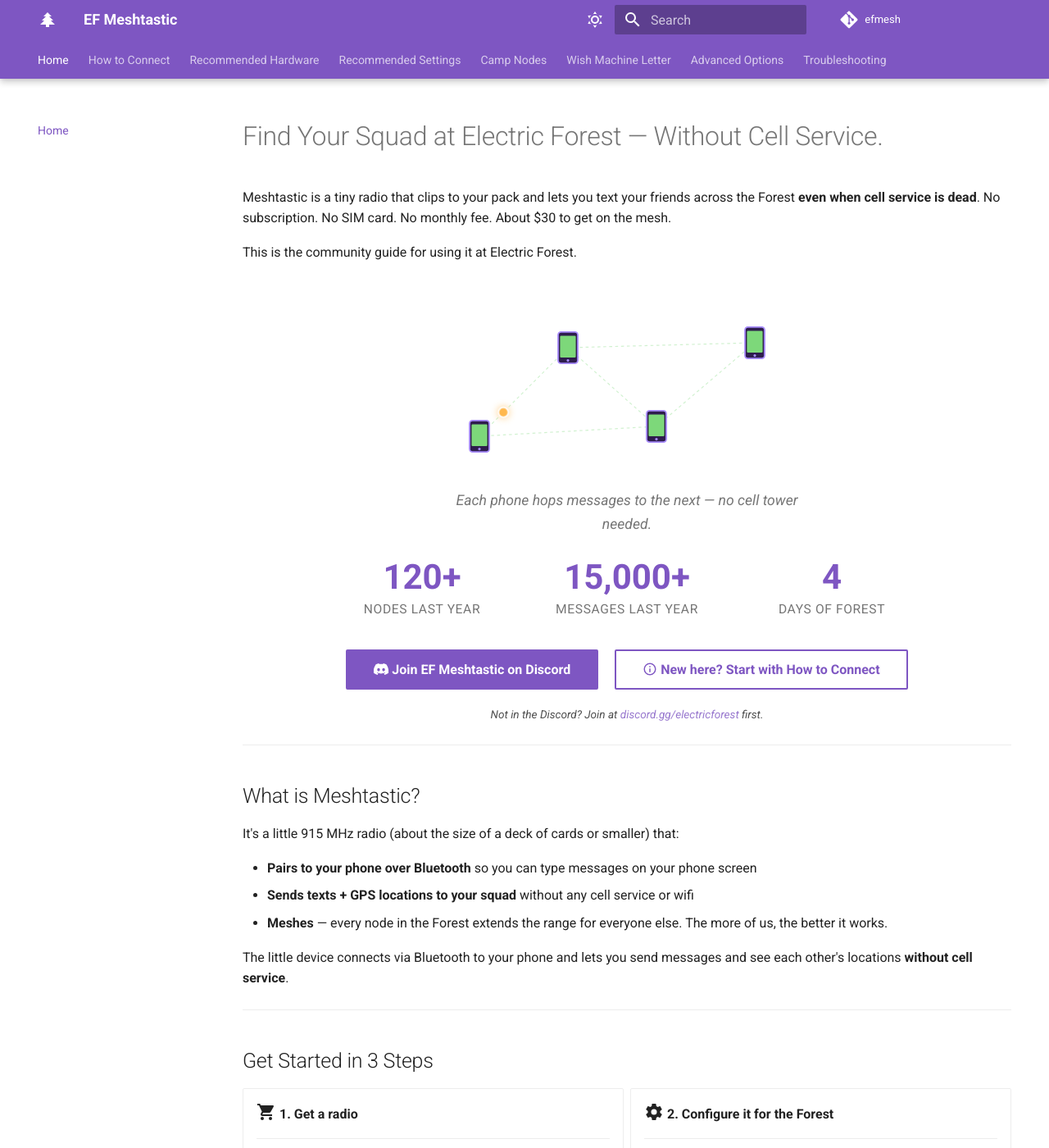
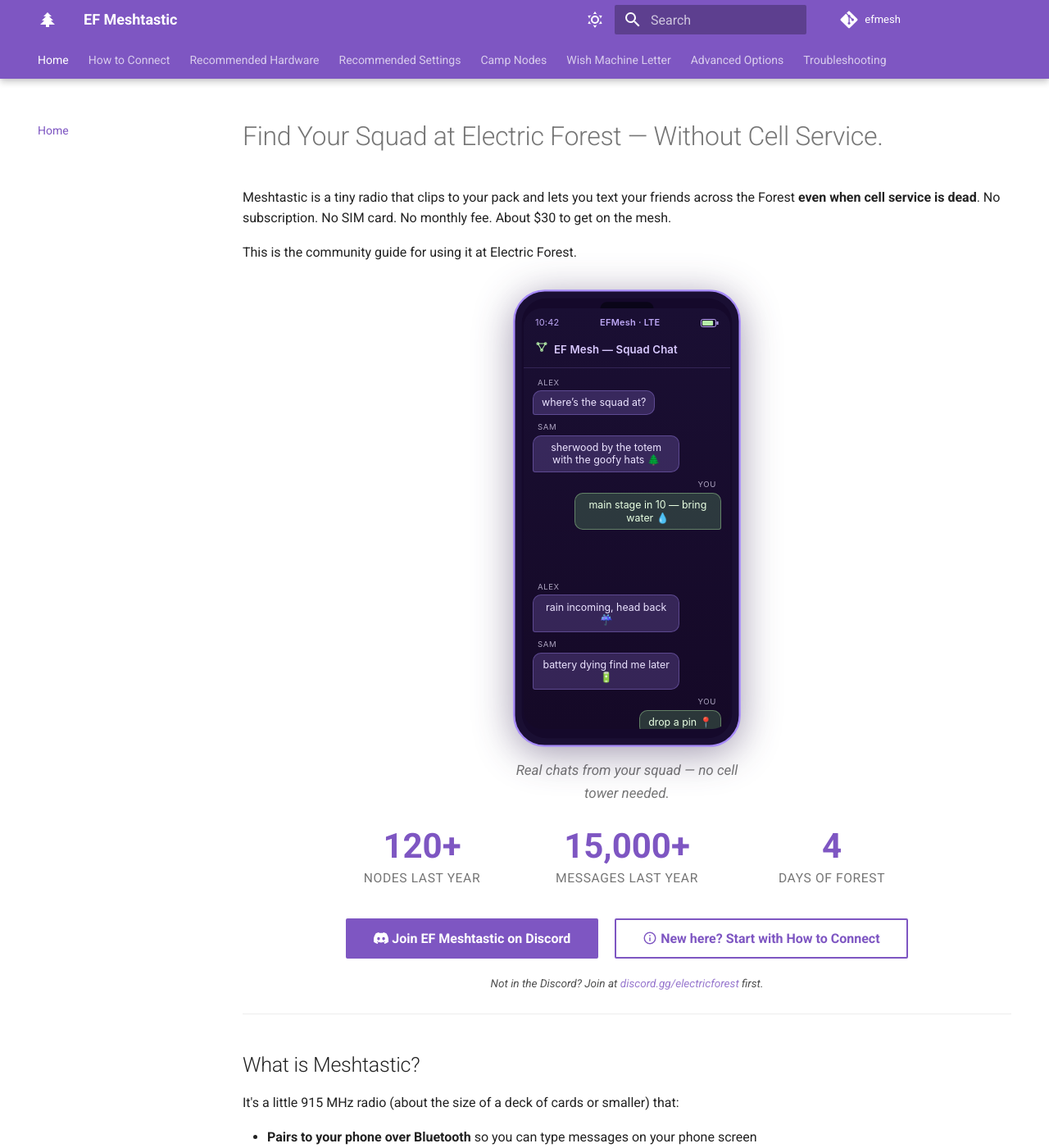
Before and after one commit to efmesh/site, an MkDocs documentation site: the page built from docs/index.md, in a window 1280 px wide and 1400 px high. Shown: the whole window at 82% size. Built offline with MkDocs 1.6.1 and Material for MkDocs 9.7.7, drawn with Linux system fonts in a browser that asks for light colours; comment, search, counter and statistics services are not loaded.

Commit message:
feat(home): replace symbolic mesh diagram with Forest-flavored phone-chat animation
Swap the 4-phone-nodes message-hop SVG for a stylized smartphone with a
live Squad Chat that slides 8 Forest-flavored messages in on a ~2.6s
cadence (alex/sam/you/jess), loops cleanly, and respects
prefers-reduced-motion. Pure CSS keyframes, no JS, no external libs.

Inspired by meshtastic.org's phone demo (theirs is JS state-machine-
driven with a typeable demo input — ours is decorative and lighter-
weight). Inline SVG phone frame + HTML message bubbles. Deep-purple
inbound bubbles, light-green 'you' bubbles, matches the EFMesh palette.

Total inline markup + new CSS ~5KB. Strict mkdocs build passes.

```diff
--- a/docs/assets/css/extra.css
+++ b/docs/assets/css/extra.css
@@ -58,42 +58,154 @@
   box-shadow: 0 1px 4px rgba(0, 0, 0, 0.12);
 }
 
-/* Mesh-relay hero animation — 4 phone nodes + hopping message dot */
-.mesh-animation {
-  max-width: 480px;
+/* Phone-chat hero animation — stylized phone frame + Forest squad messages
+   sliding in one at a time on a ~3s cadence, looped. Pure CSS keyframes, no JS,
+   no external libs. Respects prefers-reduced-motion. */
+.ef-phone-anim {
+  max-width: 260px;
   margin: 1.6rem auto 0.4rem auto;
   text-align: center;
 }
-.mesh-animation svg {
+.ef-phone {
+  position: relative;
   width: 100%;
-  height: auto;
+  aspect-ratio: 240 / 480;
+  margin: 0 auto;
+  filter: drop-shadow(0 8px 24px rgba(46, 29, 77, 0.45));
+}
+.ef-phone-frame {
+  position: absolute;
+  inset: 0;
+  width: 100%;
+  height: 100%;
   display: block;
 }
-.mesh-caption {
-  font-size: 0.88rem;
+.ef-phone-screen {
+  position: absolute;
+  top: 4.2%;
+  left: 5%;
+  right: 5%;
+  bottom: 4.2%;
+  border-radius: 22px;
+  background: linear-gradient(180deg, #1a0f33 0%, #150927 100%);
+  overflow: hidden;
+  display: flex;
+  flex-direction: column;
+  font-family: -apple-system, BlinkMacSystemFont, "Segoe UI", Roboto, sans-serif;
+  color: #ece4ff;
+}
+.ef-statusbar {
+  display: flex;
+  justify-content: space-between;
+  align-items: center;
+  padding: 0.45rem 0.7rem 0.3rem 0.7rem;
+  font-size: 0.55rem;
+  color: #bda7f5;
+  letter-spacing: 0.02em;
+}
+.ef-statusbar .ef-carrier { font-weight: 600; }
+.ef-statusbar .ef-battery { display: inline-flex; align-items: center; }
+.ef-chatheader {
+  display: flex;
+  align-items: center;
+  gap: 0.35rem;
+  padding: 0.35rem 0.7rem 0.5rem 0.7rem;
+  border-bottom: 1px solid rgba(167, 139, 250, 0.18);
+  font-size: 0.66rem;
+  color: #d9c9ff;
+}
+.ef-chattitle { font-weight: 600; letter-spacing: 0.01em; }
+.ef-chatbody {
+  position: relative;
+  flex: 1;
+  padding: 0.5rem 0.55rem 0.55rem 0.55rem;
+  display: flex;
+  flex-direction: column;
+  gap: 0.35rem;
+  overflow: hidden;
+  animation: ef-chat-loop 27s linear infinite;
+}
+.ef-msg {
+  display: flex;
+  flex-direction: column;
+  max-width: 78%;
+  opacity: 0;
+  transform: translateY(8px);
+  animation: ef-msg-in 27s linear infinite;
+}
+.ef-msg--in { align-self: flex-start; align-items: flex-start; }
+.ef-msg--out { align-self: flex-end; align-items: flex-end; }
+.ef-name {
+  font-size: 0.48rem;
+  text-transform: uppercase;
+  letter-spacing: 0.06em;
+  opacity: 0.7;
+  margin: 0 0.3rem 0.1rem 0.3rem;
+}
+.ef-bubble {
+  font-size: 0.62rem;
+  line-height: 1.25;
+  padding: 0.32rem 0.5rem;
+  border-radius: 10px;
+  word-wrap: break-word;
+}
+.ef-msg--in .ef-bubble {
+  background: rgba(167, 139, 250, 0.22);
+  color: #ece4ff;
+  border: 1px solid rgba(167, 139, 250, 0.35);
+  border-bottom-left-radius: 3px;
+}
+.ef-msg--out .ef-bubble {
+  background: rgba(125, 216, 122, 0.22);
+  color: #e8ffe2;
+  border: 1px solid rgba(182, 240, 168, 0.4);
+  border-bottom-right-radius: 3px;
+}
+
+/* Per-message slide-in delays: 8 messages over ~22s, then hold + fade-clear.
+   Each msg animation runs the same 27s loop with its own delay shift so its
+   "in" window aligns. Trick: use negative animation-delay to phase-shift. */
+.ef-msg--1 { animation-delay: 0s; }
+.ef-msg--2 { animation-delay: -24.4s; }  /* visible starting +2.6s */
+.ef-msg--3 { animation-delay: -21.8s; }  /* +5.2s */
+.ef-msg--4 { animation-delay: -19.2s; }  /* +7.8s */
+.ef-msg--5 { animation-delay: -16.6s; }  /* +10.4s */
+.ef-msg--6 { animation-delay: -14s; }    /* +13s */
+.ef-msg--7 { animation-delay: -11.4s; }  /* +15.6s */
+.ef-msg--8 { animation-delay: -8.8s; }   /* +18.2s */
+
+@keyframes ef-msg-in {
+  /* in-window: 0% → 2% slide+fade in; hold; 92%→100% fade out with the body */
+  0%   { opacity: 0; transform: translateY(8px); }
+  1%   { opacity: 0; transform: translateY(8px); }
+  3%   { opacity: 1; transform: translateY(-2px); }
+  5%   { opacity: 1; transform: translateY(0); }
+  88%  { opacity: 1; transform: translateY(0); }
+  95%  { opacity: 0; transform: translateY(-4px); }
+  100% { opacity: 0; transform: translateY(8px); }
+}
+
+/* Body-level loop: hold all 8 visible, then clear-fade for restart breath */
+@keyframes ef-chat-loop {
+  0%, 95% { background: transparent; }
+  95%, 100% { background: transparent; }
+}
+
+.ef-phone-caption {
+  font-size: 0.85rem;
   color: var(--md-default-fg-color--light);
-  margin: 0.2rem 0 1.4rem 0;
+  margin: 0.7rem 0 1.2rem 0;
   font-style: italic;
 }
-.mesh-animation .mesh-msg {
-  animation: mesh-hop 6s ease-in-out infinite;
-  filter: drop-shadow(0 0 4px rgba(255, 184, 77, 0.7));
+
+@media (prefers-reduced-motion: reduce) {
+  .ef-chatbody, .ef-msg { animation: none !important; }
+  .ef-msg { opacity: 1; transform: none; }
 }
-@keyframes mesh-hop {
-  0%   { transform: translate(50px, 150px); opacity: 0; }
-  5%   { opacity: 1; }
-  25%  { transform: translate(140px, 60px); opacity: 1; }
-  45%  { transform: translate(230px, 140px); opacity: 1; }
-  65%  { transform: translate(330px, 55px); opacity: 1; }
-  80%  { transform: translate(330px, 55px); opacity: 1; }
-  95%  { opacity: 0; }
-  100% { transform: translate(50px, 150px); opacity: 0; }
-}
-@media (prefers-reduced-motion: reduce) {
-  .mesh-animation .mesh-msg {
-    animation: none;
-    transform: translate(140px, 60px);
-  }
+
+/* Larger viewports — give the phone a bit more presence */
+@media (min-width: 600px) {
+  .ef-phone-anim { max-width: 280px; }
 }
 
 /* Social-proof stats row */
--- a/docs/index.md
+++ b/docs/index.md
@@ -30,31 +30,40 @@
 
 This is the community guide for using it at Electric Forest.
 
-<div class="mesh-animation" aria-hidden="true">
-<svg viewBox="0 0 400 200" xmlns="http://www.w3.org/2000/svg" role="img" aria-label="Mesh network animation showing a message hopping between phone nodes">
-  <defs>
-    <symbol id="phone" viewBox="0 0 24 36">
-      <rect x="2" y="2" width="20" height="32" rx="3" ry="3" fill="#2e1d4d" stroke="#a78bfa" stroke-width="1.5"/>
-      <rect x="4" y="6" width="16" height="22" rx="1" fill="#7dd87a"/>
-      <circle cx="12" cy="31" r="1.3" fill="#a78bfa"/>
-    </symbol>
-  </defs>
-  <g class="mesh-links" stroke="#7dd87a" stroke-width="1" stroke-dasharray="3 3" opacity="0.35" fill="none">
-    <line x1="50" y1="150" x2="140" y2="60"/>
-    <line x1="140" y1="60" x2="230" y2="140"/>
-    <line x1="230" y1="140" x2="330" y2="55"/>
-    <line x1="50" y1="150" x2="230" y2="140"/>
-    <line x1="140" y1="60" x2="330" y2="55"/>
-  </g>
-  <g class="mesh-nodes">
-    <use href="#phone" x="38" y="132" width="24" height="36"/>
-    <use href="#phone" x="128" y="42" width="24" height="36"/>
-    <use href="#phone" x="218" y="122" width="24" height="36"/>
-    <use href="#phone" x="318" y="37" width="24" height="36"/>
-  </g>
-  <circle class="mesh-msg" r="5" fill="#ffb84d" stroke="#fff" stroke-width="1.5"/>
-</svg>
-<p class="mesh-caption">Each phone hops messages to the next — no cell tower needed.</p>
+<div class="ef-phone-anim" aria-hidden="true">
+  <div class="ef-phone">
+    <svg class="ef-phone-frame" viewBox="0 0 240 480" xmlns="http://www.w3.org/2000/svg" preserveAspectRatio="xMidYMid meet" focusable="false">
+      <rect x="2" y="2" width="236" height="476" rx="32" ry="32" fill="#1a0f33" stroke="#a78bfa" stroke-width="2"/>
+      <rect x="10" y="10" width="220" height="460" rx="26" ry="26" fill="#15092b"/>
+      <rect x="92" y="14" width="56" height="14" rx="7" fill="#0a0518"/>
+    </svg>
+    <div class="ef-phone-screen">
+      <div class="ef-statusbar">
+        <span class="ef-time">10:42</span>
+        <span class="ef-carrier">EFMesh &middot; LTE</span>
+        <span class="ef-battery" aria-hidden="true">
+          <svg viewBox="0 0 22 10" width="22" height="10"><rect x="0.5" y="0.5" width="18" height="9" rx="2" fill="none" stroke="#bda7f5" stroke-width="1"/><rect x="2" y="2" width="13" height="6" rx="1" fill="#b6f0a8"/><rect x="19.5" y="3" width="2" height="4" rx="0.5" fill="#bda7f5"/></svg>
+        </span>
+      </div>
+      <div class="ef-chatheader">
+        <span class="ef-meshicon" aria-hidden="true">
+          <svg viewBox="0 0 24 24" width="16" height="16" fill="none" stroke="#b6f0a8" stroke-width="1.6" stroke-linecap="round" stroke-linejoin="round"><circle cx="5" cy="6" r="2"/><circle cx="19" cy="6" r="2"/><circle cx="12" cy="18" r="2"/><line x1="5" y1="6" x2="19" y2="6"/><line x1="5" y1="6" x2="12" y2="18"/><line x1="19" y1="6" x2="12" y2="18"/></svg>
+        </span>
+        <span class="ef-chattitle">EF Mesh &mdash; Squad Chat</span>
+      </div>
+      <div class="ef-chatbody">
+        <div class="ef-msg ef-msg--in ef-msg--1"><span class="ef-name">alex</span><span class="ef-bubble">where&rsquo;s the squad at?</span></div>
+        <div class="ef-msg ef-msg--in ef-msg--2"><span class="ef-name">sam</span><span class="ef-bubble">sherwood by the totem with the goofy hats &#127794;</span></div>
+        <div class="ef-msg ef-msg--out ef-msg--3"><span class="ef-name">you</span><span class="ef-bubble">main stage in 10 &mdash; bring water &#128167;</span></div>
+        <div class="ef-msg ef-msg--in ef-msg--4"><span class="ef-name">jess</span><span class="ef-bubble">save me a spot &#128591;</span></div>
+        <div class="ef-msg ef-msg--in ef-msg--5"><span class="ef-name">alex</span><span class="ef-bubble">rain incoming, head back &#9748;</span></div>
+        <div class="ef-msg ef-msg--in ef-msg--6"><span class="ef-name">sam</span><span class="ef-bubble">battery dying find me later &#128267;</span></div>
+        <div class="ef-msg ef-msg--out ef-msg--7"><span class="ef-name">you</span><span class="ef-bubble">drop a pin &#128205;</span></div>
+        <div class="ef-msg ef-msg--in ef-msg--8"><span class="ef-name">jess</span><span class="ef-bubble">this set is INSANE &#128293;</span></div>
+      </div>
+    </div>
+  </div>
+  <p class="ef-phone-caption">Real chats from your squad &mdash; no cell tower needed.</p>
 </div>
 
 <div class="stats-row" markdown>
```
